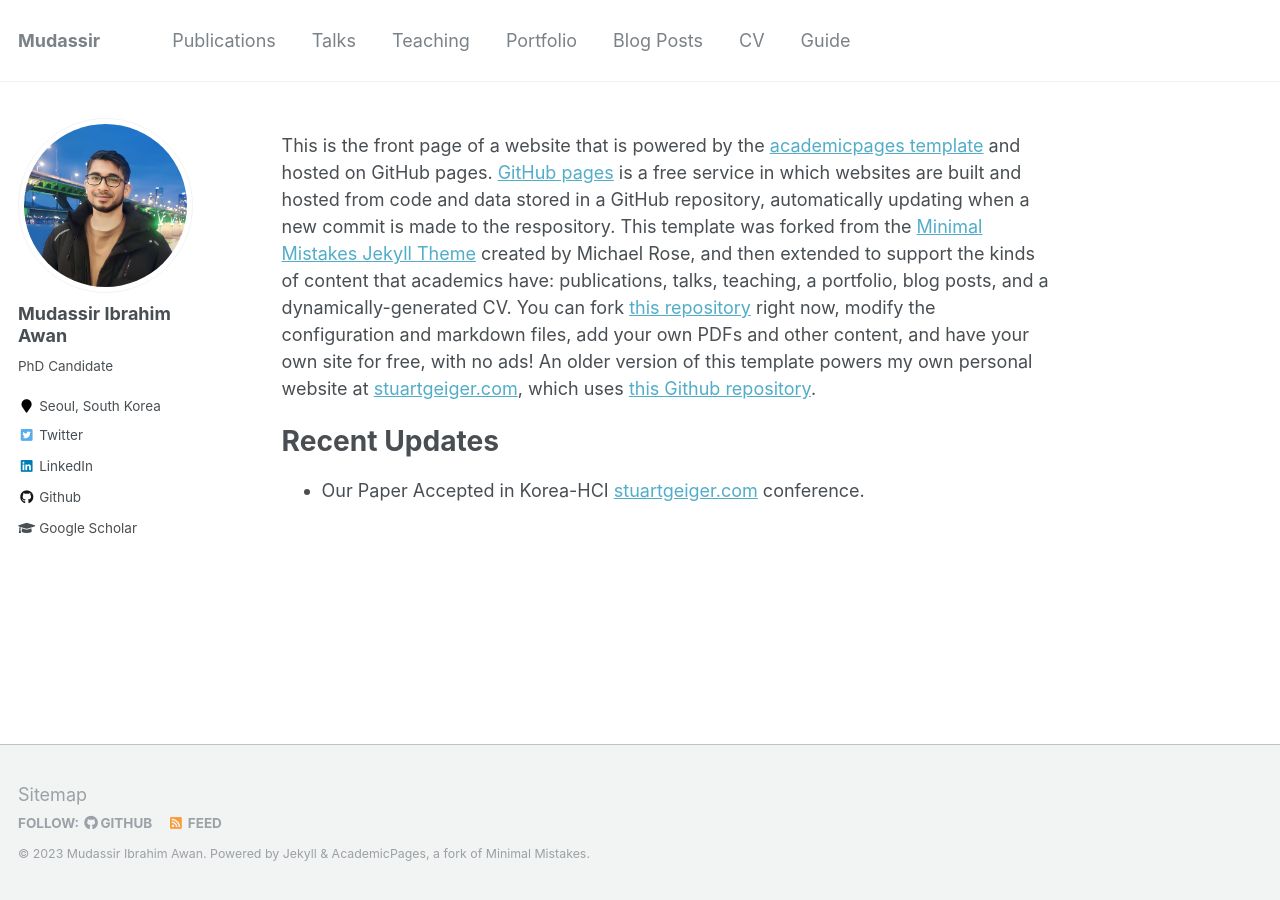
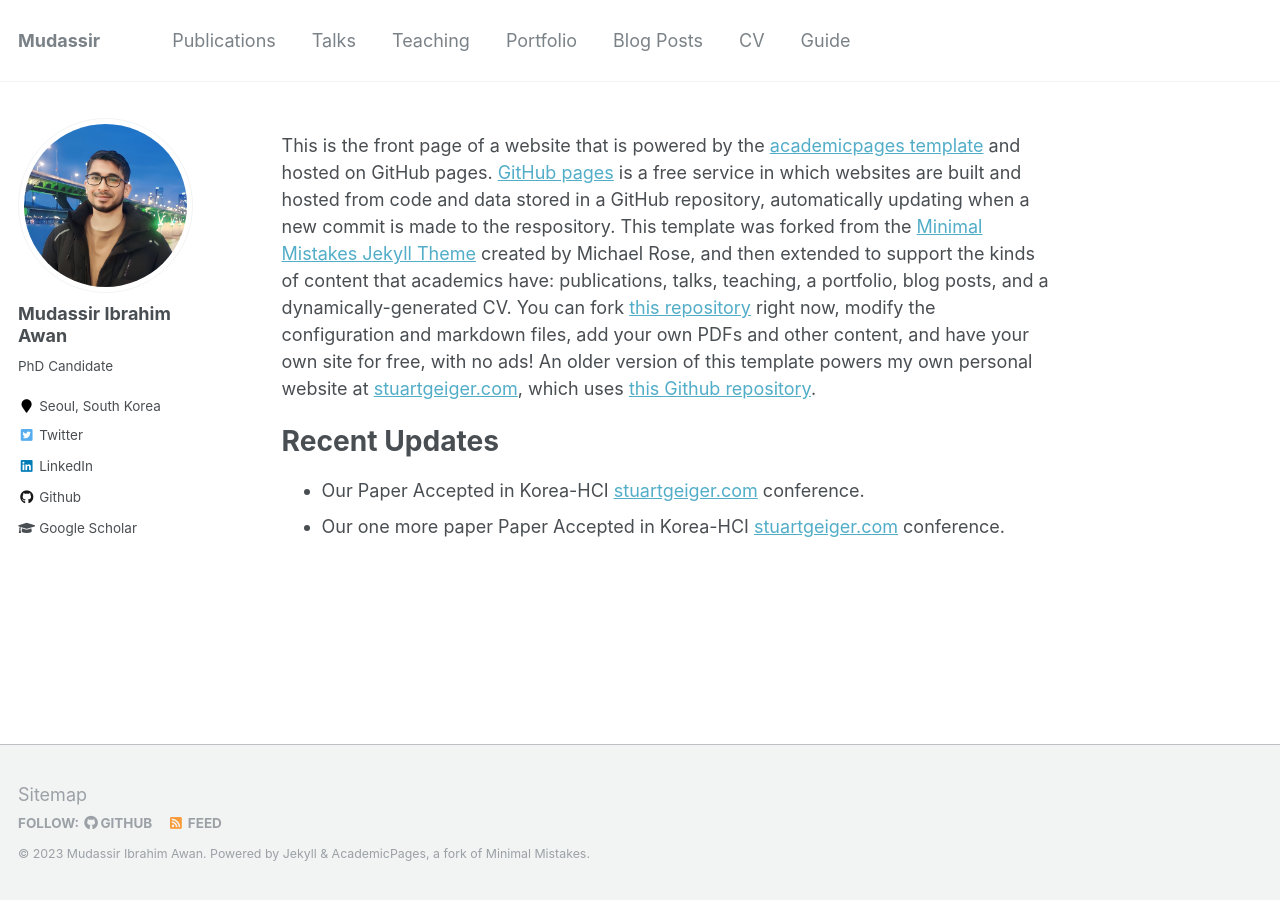
Before and after one commit to mudassir-awan/mudassir-awan.github.io, a Jekyll site: the page built from _pages/about.md, in a window 1280 px wide. Built offline with Jekyll 4.4.1, drawn with Linux system fonts in a browser that asks for light colours.

Commit message:
Update about.md

```diff
--- a/_pages/about.md
+++ b/_pages/about.md
@@ -14,3 +14,4 @@ Recent Updates
 ======
 
 - Our Paper Accepted in Korea-HCI [stuartgeiger.com](http://stuartgeiger.com) conference.
+- Our one more paper Paper Accepted in Korea-HCI [stuartgeiger.com](http://stuartgeiger.com) conference.
```
